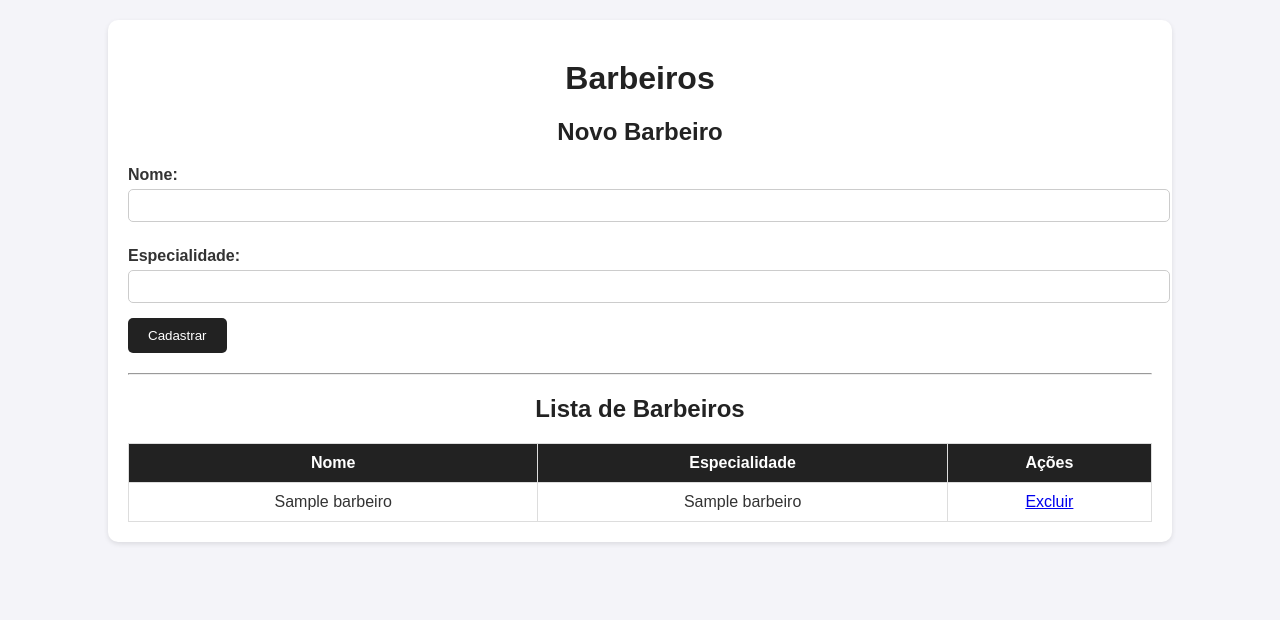
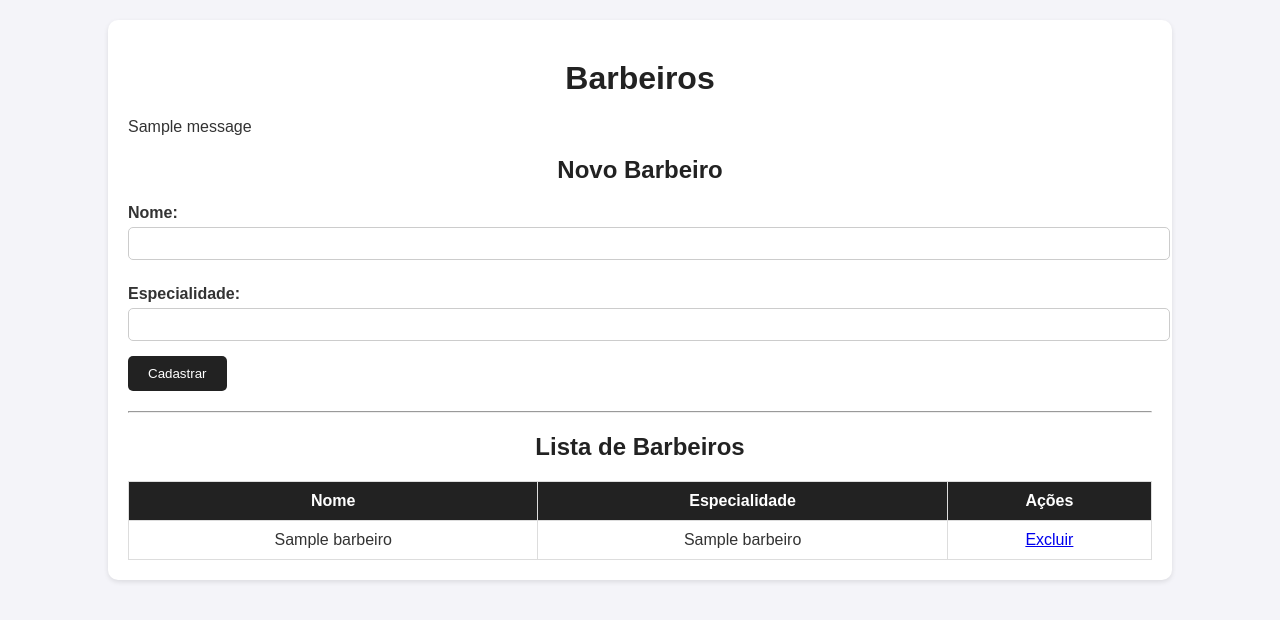
Before and after one commit to Carlus-Oliveira/Sistema-de-Agendamento---Barbearia, a Flask app: template templates/barbeiros.html in a window 1280 px wide. Shown: the part 38-658 px from the top of the page. Run offline with Flask 3, Linux system fonts and the light colour scheme; the template is opened without the code that fills it: most values are stand-ins (such as "Sample title", 1, 10 or a date in 2020); one stand-in notice (Sample message) is shown.

Commit message:
Alteração em barbeiros.html

```diff
--- a/templates/barbeiros.html
+++ b/templates/barbeiros.html
@@ -17,6 +17,15 @@
     </nav>
     <div class="container">
         <h1>Barbeiros</h1>
+        {% with messages = get_flashed_messages(with_categories=true) %}
+          {% if messages %}
+            <div class="flash-messages">
+              {% for category, message in messages %}
+                <div class="flash {{ category }}">{{ message }}</div>
+              {% endfor %}
+            </div>
+          {% endif %}
+        {% endwith %}
         <h2>Novo Barbeiro</h2>
         <form method="POST" action="{{ url_for('barbeiros') }}">
 
```
